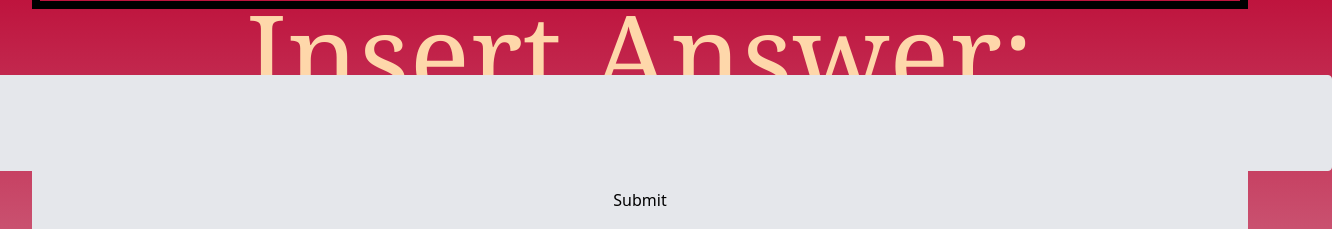
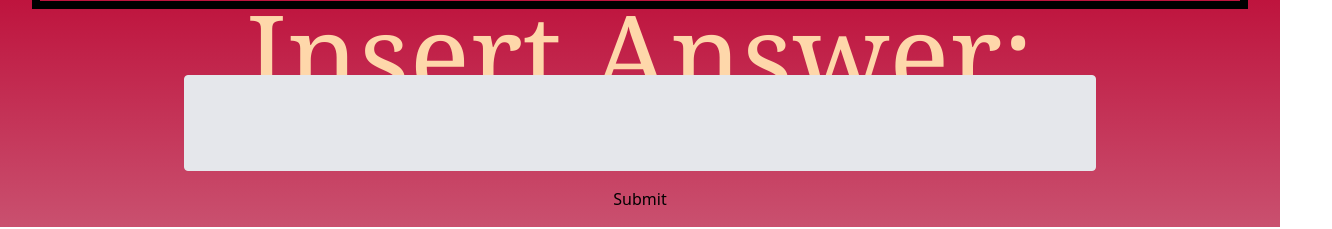
Before and after one commit to JonathanHuangg/Locative-Media-Project-Code, a plain HTML site: page index.html in a window 1280 px wide. Shown: the part 807-1036 px from the top of the page, 1332 px wide, since content can reach past the window. Drawn offline with Linux system fonts and the light colour scheme.

```diff
--- a/index.html
+++ b/index.html
@@ -19,10 +19,10 @@
             </div>
 
             <div class = "flex justify-center">
-                <input type="text" id="large-input" class = "text-8xl rounded bg-gray-200 border w-3/4 h-24">
+                <input type="text" id="large-input" class = "text-8xl rounded bg-gray-200 border w-1/2 h-24">
             </div>
 
-            <div class = "flex justify-center border bg-gray-200">
+            <div class = "flex justify-center">
                 <button class = "py-4">
                     Submit
                 </button>
```
Also changed, not shown: dist/output.css.
